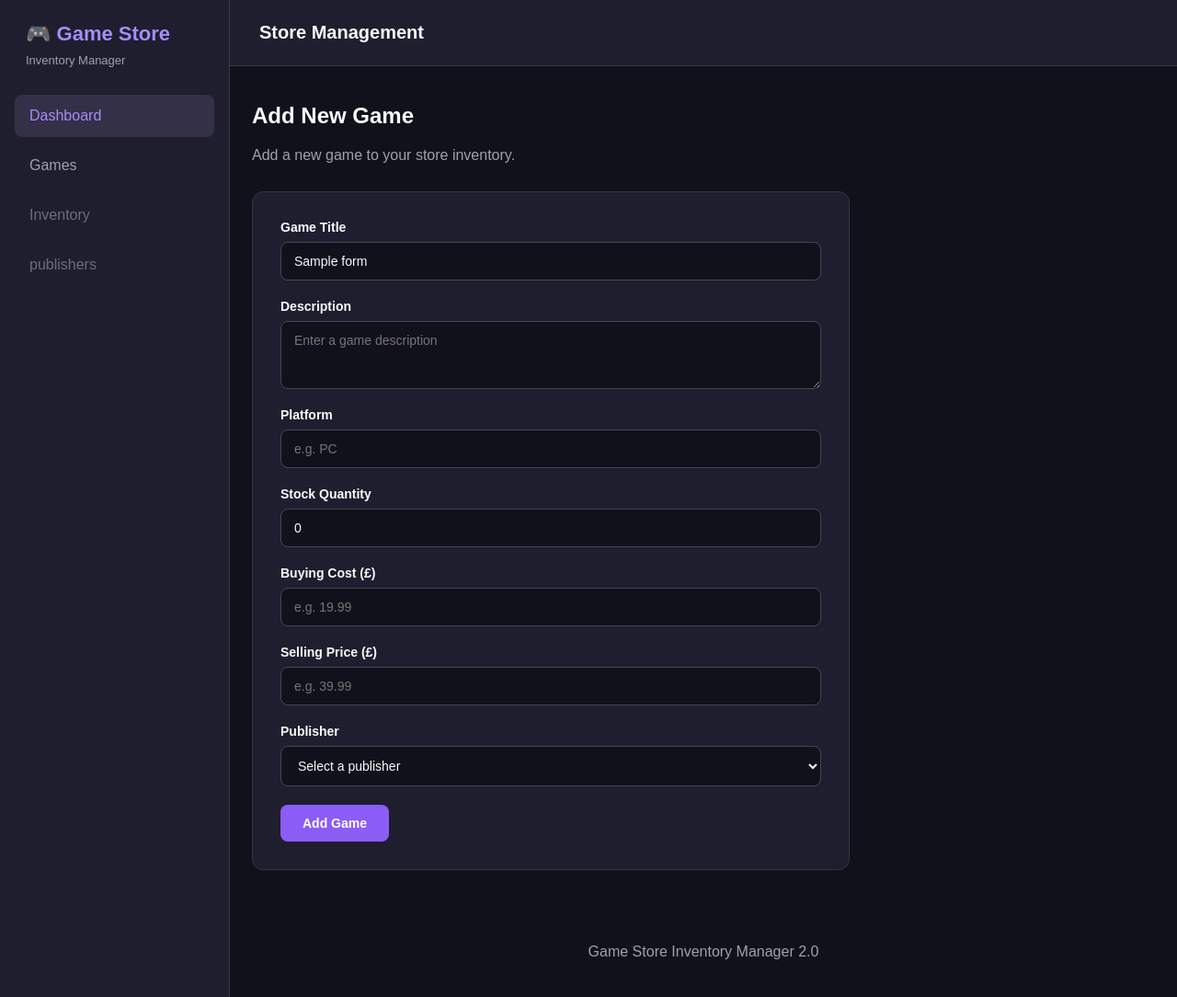
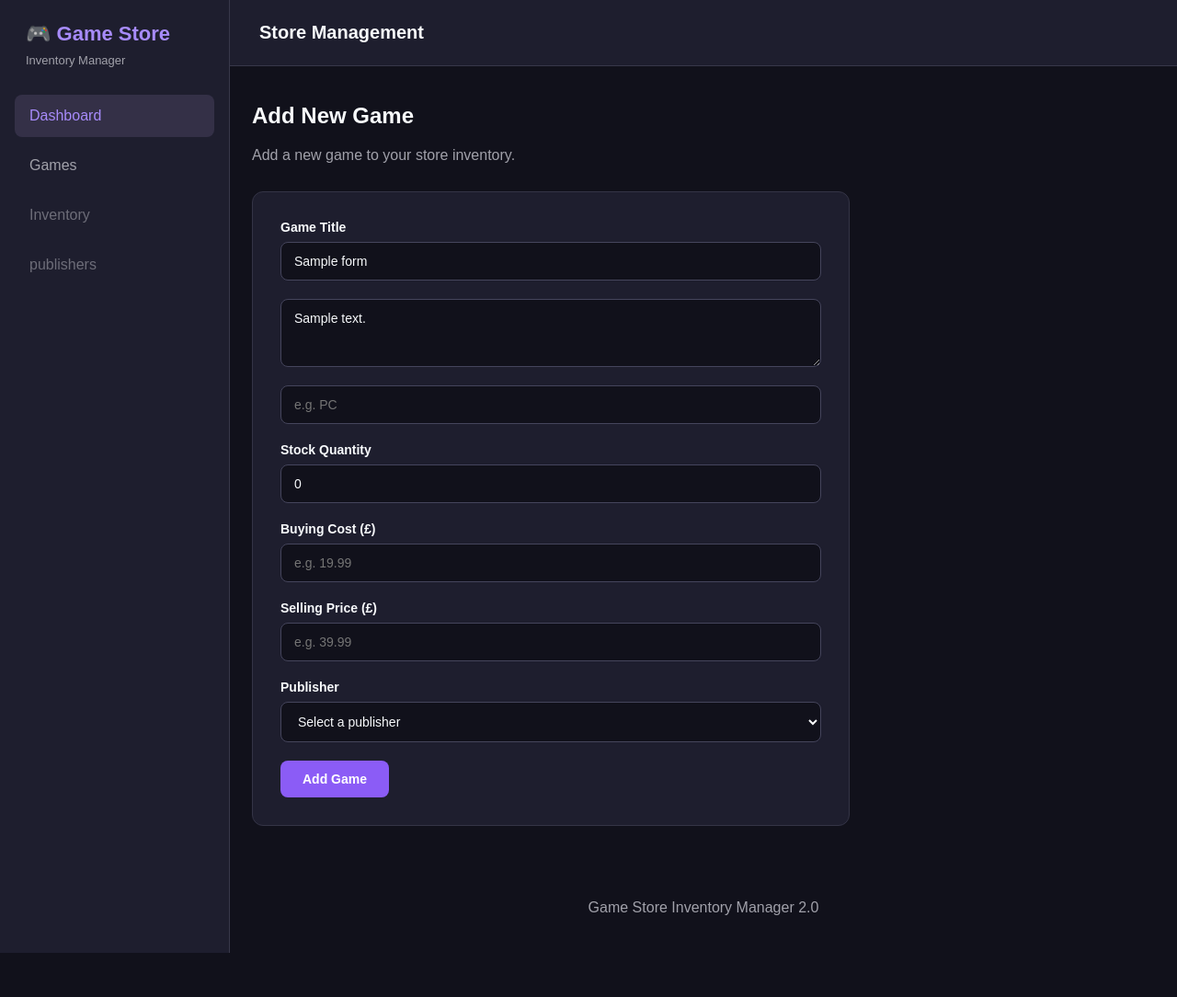
Before and after one commit to Mitchell-McShane/game-store-inventory-v2, a Flask app: template templates/add_game.html in a window 1280 px wide. Shown: the whole page at 92% size. After the commit the page ends 1036 px from the top, so only its background shows below. Run offline with Flask 3, Linux system fonts and the light colour scheme; the template is opened without the code that fills it: most values are stand-ins (such as "Sample title", 1, 10 or a date in 2020).

Commit message:
Fixed add_game.html

```diff
--- a/templates/add_game.html
+++ b/templates/add_game.html
@@ -16,7 +16,7 @@
             {{ error }}
         </div>
         {% endif %}
-        <form method="POST">
+        <form method="POST" novalidate>
             <div class="form-group">
                 <label for="title">Game Title</label>
                 <input type="text" id="title" name="title" placeholder="e.g. Persona 5 Royal"
@@ -24,14 +24,13 @@
             </div>
 
             <div class="form-group">
-                <label for="description">Description</label>
                 <textarea id="description" name="description" rows="3"
-                    placeholder="Enter a game description"></textarea>
+                    placeholder="Enter a game description">{{ form_data.get('description', '') if form_data is defined else '' }}</textarea>
             </div>
 
             <div class="form-group">
-                <label for="platform">Platform</label>
-                <input type="text" id="platform" name="platform" placeholder="e.g. PC" required>
+                <input type="text" id="platform" name="platform" placeholder="e.g. PC"
+                    value="{{ form_data.get('platform', '') if form_data is defined else '' }}" required>
             </div>
 
             <div class="form-group">
```
